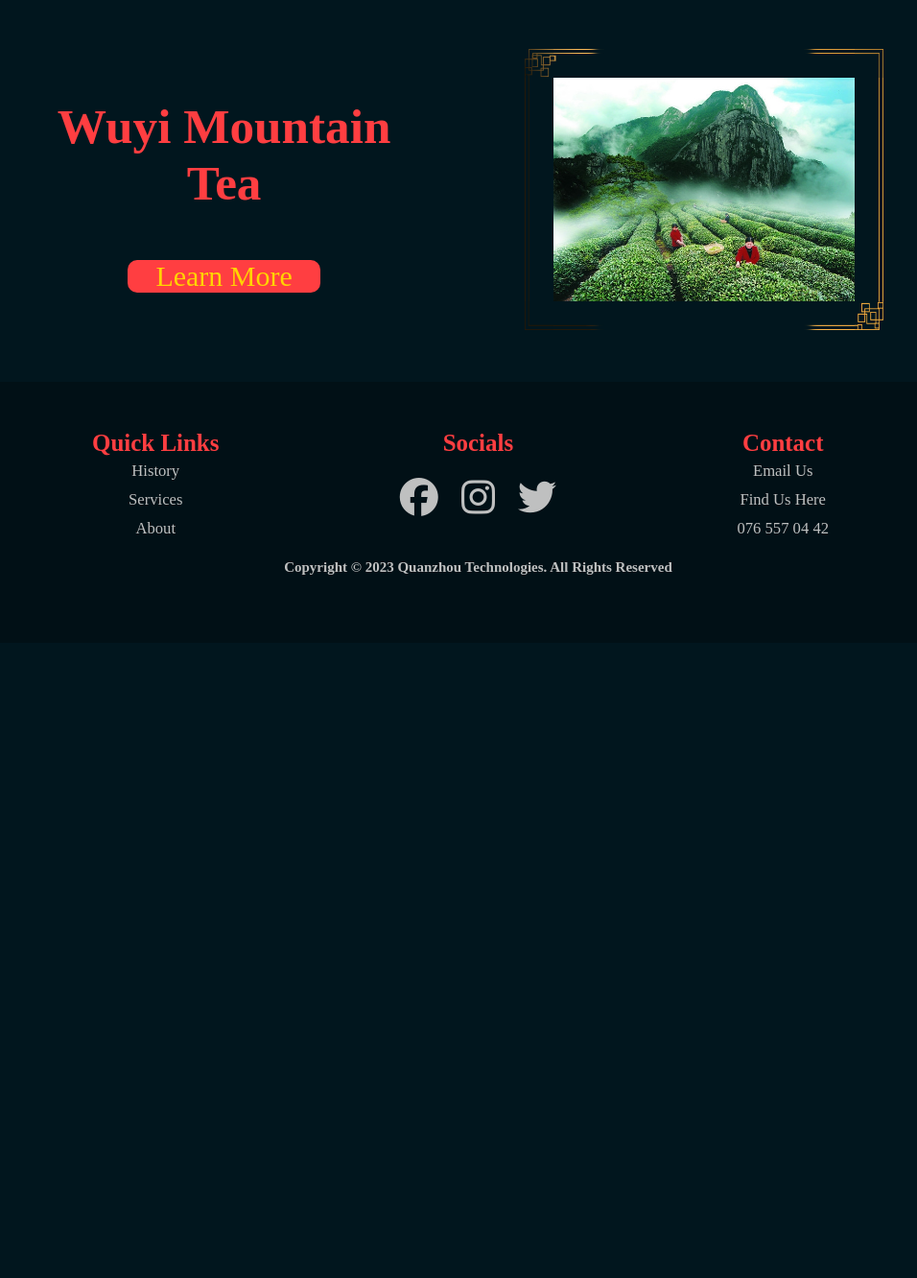
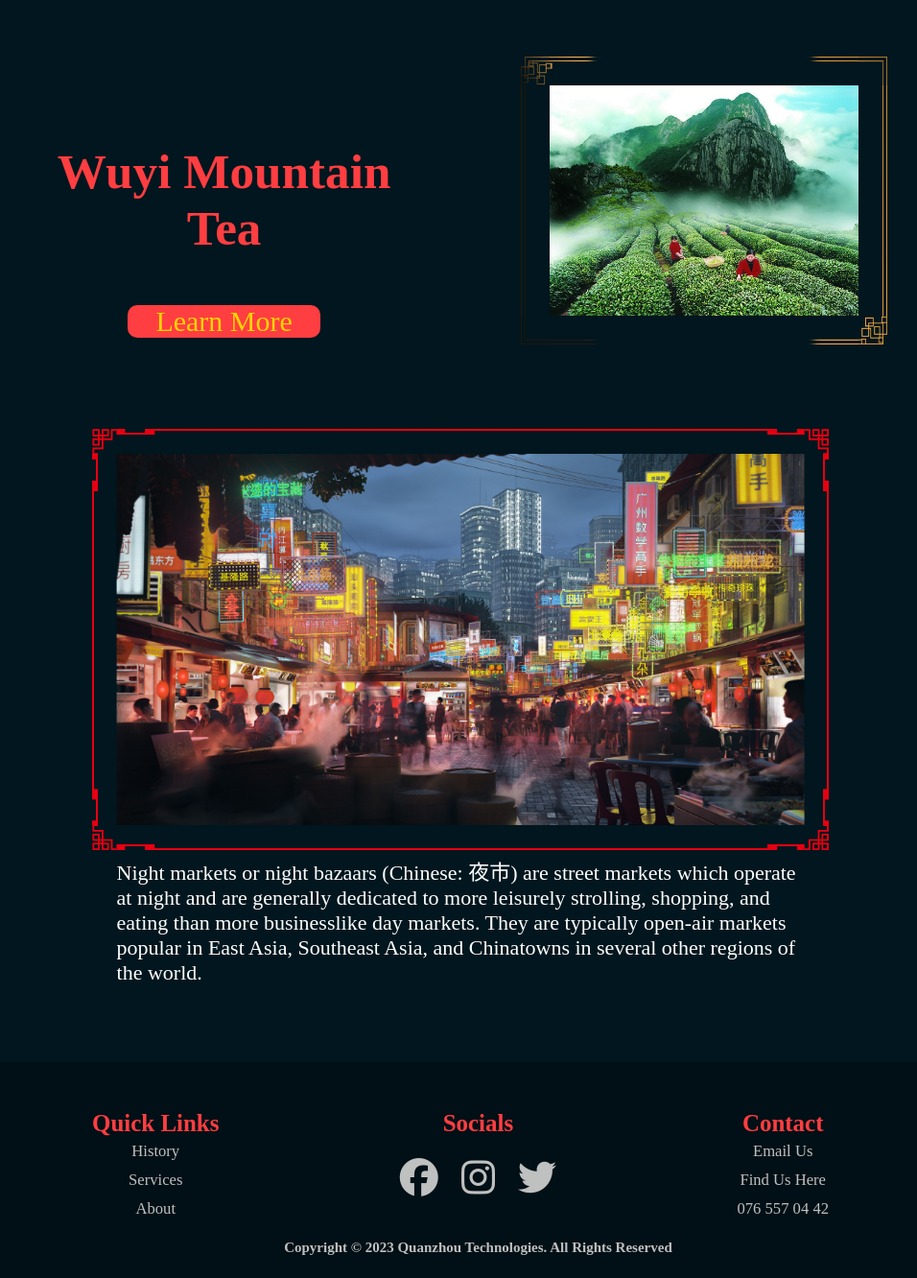
Before and after one commit to 5ih4n/web1komplettering, a plain HTML site: page index.html in a window 1280 px wide. Shown: the part 789-2121 px from the top of the page at 96% size, without its empty margins (160-1116 px from the left). Before the commit the page ends 1459 px from the top, so only its background shows below. Drawn offline with Linux system fonts and the light colour scheme.

Commit message:
code updates

```diff
--- a/index.html
+++ b/index.html
@@ -31,9 +31,9 @@
         <img src="images/lamp4.png" alt="lamp4">
     </div>
 
-    <div class="bestItems">
-        <div class="frame frame1">
-            <img src="images/52601a.jpg" alt="Antique Vase">
+    <div class="container">
+        <div class="frame1">
+            <img class="frame" src="images/52601a.jpg" alt="Antique Vase">
         </div>
         <div class="rightColumn">
             <h3>Qing Dynasty Collection</h3>
@@ -41,16 +41,28 @@
         </div>
     </div>
 
-    <div class="teaItems">
+    <div class="container">
         <div class="leftColumn">
             <h3>Wuyi Mountain Tea</h3>
             <a href="#" class="qingBtn">Learn More</a>
         </div>
         <div class="rightColumn">
-            <div- class="frame frame2">
-                <img src="images/Wuyi.png" alt="Wuyi Mountain">
+            <div- class="frame2">
+                <img class="frame" src="images/Wuyi.png" alt="Wuyi Mountain">
             </div>
         </div>
+    </div>
+
+    <div class="container">
+        <div class="altFrame">
+            <img src="images/nightMarket.jpg" alt="nightMarket">
+        </div>
+        <p id="nightText">Night markets or night bazaars (Chinese: 夜市) are street markets which
+            operate at night and are generally dedicated to more leisurely strolling,
+            shopping, and eating than more businesslike day markets. They are typically
+            open-air markets popular in East Asia, Southeast Asia, and Chinatowns in several
+            other regions of the world.
+        </p>
     </div>
 
     <footer>
--- a/styles.css
+++ b/styles.css
@@ -68,6 +68,9 @@ h1{
 }
 
 .navList{
+    position: absolute;
+    bottom: 0;
+    right: 20%;
     margin-left: auto;
     margin-right: auto;
     width: fit-content;
@@ -129,10 +132,11 @@ a{
 
 }
 
-.bestItems{
+.container{
     overflow: hidden;
     width: 70%;
-    margin: 0 auto;
+    margin-top: 0 !important;
+    margin: 80px auto;
 }
 
 .rightColumn{
@@ -148,6 +152,7 @@ h3{
     color: var(--imperial);
     font-size: 4vw;
     float: right;
+    margin-top: 90px;
     width: 100%;
     text-align: center;
 }
@@ -161,12 +166,6 @@ h3{
     border-radius: 10px;
 }
 
-.teaItems{
-    width: 70%;
-    margin: 50px auto;
-    overflow: hidden;
-}
-
 .leftColumn{
     float: left;
     width: 45%;
@@ -176,22 +175,47 @@ h3{
     justify-content: center;
 }
 
-.frame img{
+.frame{
     width: 100%;
     border: 30px solid;
     border-image-source: url(images/border2.png);
     border-image-slice: 220;
 }
 
+.altFrame {
+    width: 100%;
+    margin: 0 auto;
+    height: 35vw;
+    position: relative;
+}
+
+.altFrame img{
+    border: 30px solid;
+    width: 80%;
+    left: 50%;
+    transform: translateX(-50%);
+    position: absolute;
+    border-image-source: url(images/border3.png);
+    border-image-slice: 220;
+}
+
+#nightText{
+    color: white;
+    width: 80%;
+    font-size: 22px;
+    margin: 0 auto;
+}
+
 .frame1{
-    width: 40%;
+    width: 38%;
     float: left;
 }
 
 .frame2{
-    width: 70%;
+    width: 72%;
     float: right;
 }
+
 
 /* footer del */
 
```
Also changed, not shown: images/border3.png (added), images/nightMarket.jpg (added).
